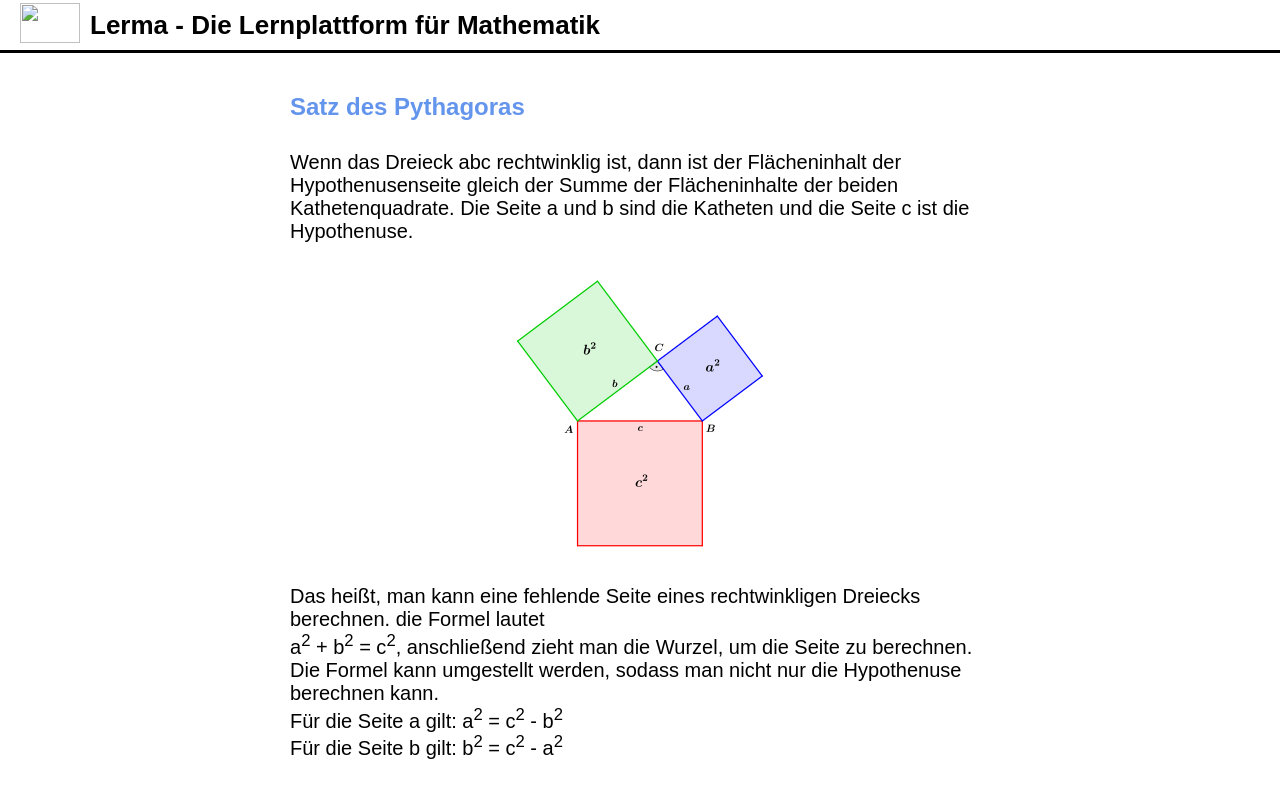
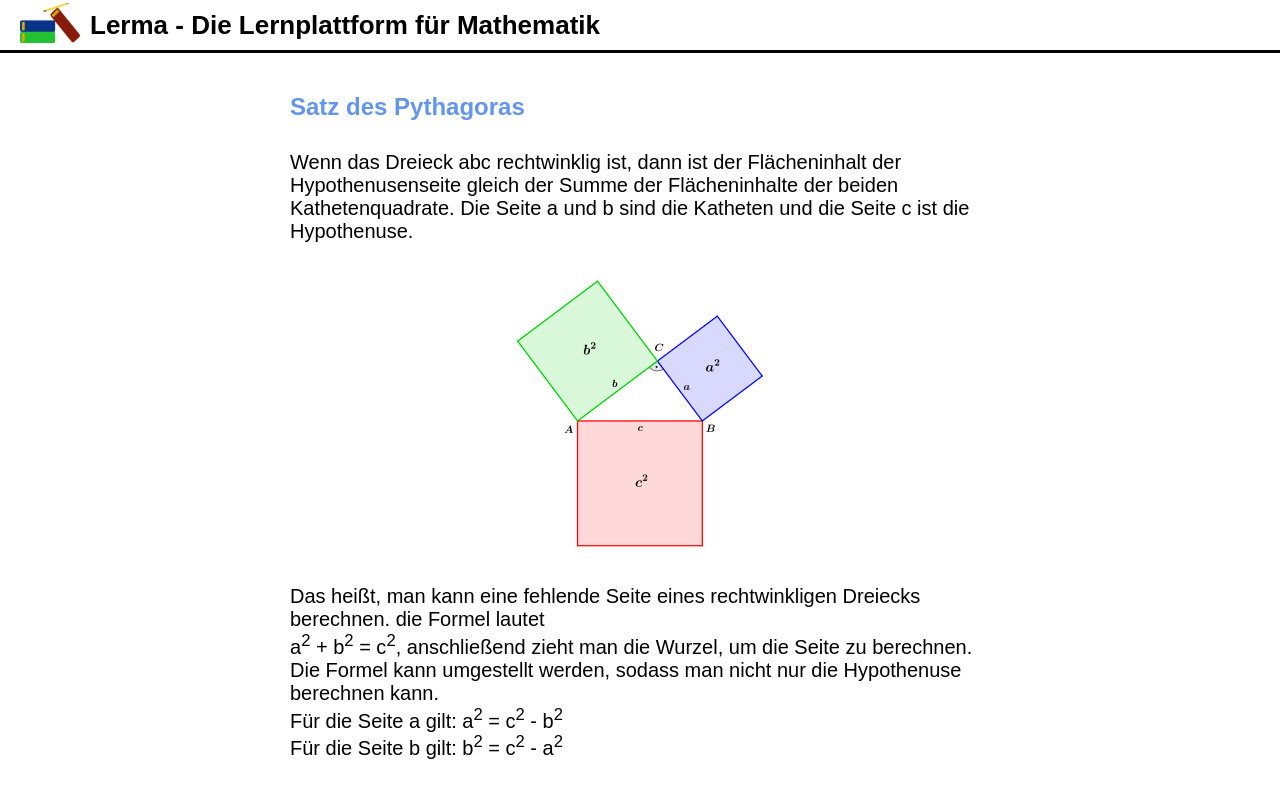
Before and after one commit to Sascha114/Website_neu, a plain HTML site: page pythagoras.html in a window 1280 px wide. Shown: the top 787 px of the page. Drawn offline with Linux system fonts and the light colour scheme.

Commit message:
Update pythagoras.html

```diff
--- a/pythagoras.html
+++ b/pythagoras.html
@@ -10,7 +10,7 @@
 <body >
 
     <header class="header">
-        <a href="index.html"><img src="../images/logo-neu.png" class="image"></a>
+        <a href="index.html"><img src="logo-neu.png" class="image"></a>
         <h3>Lerma - Die Lernplattform für Mathematik</h3>
     </header>
 
```
